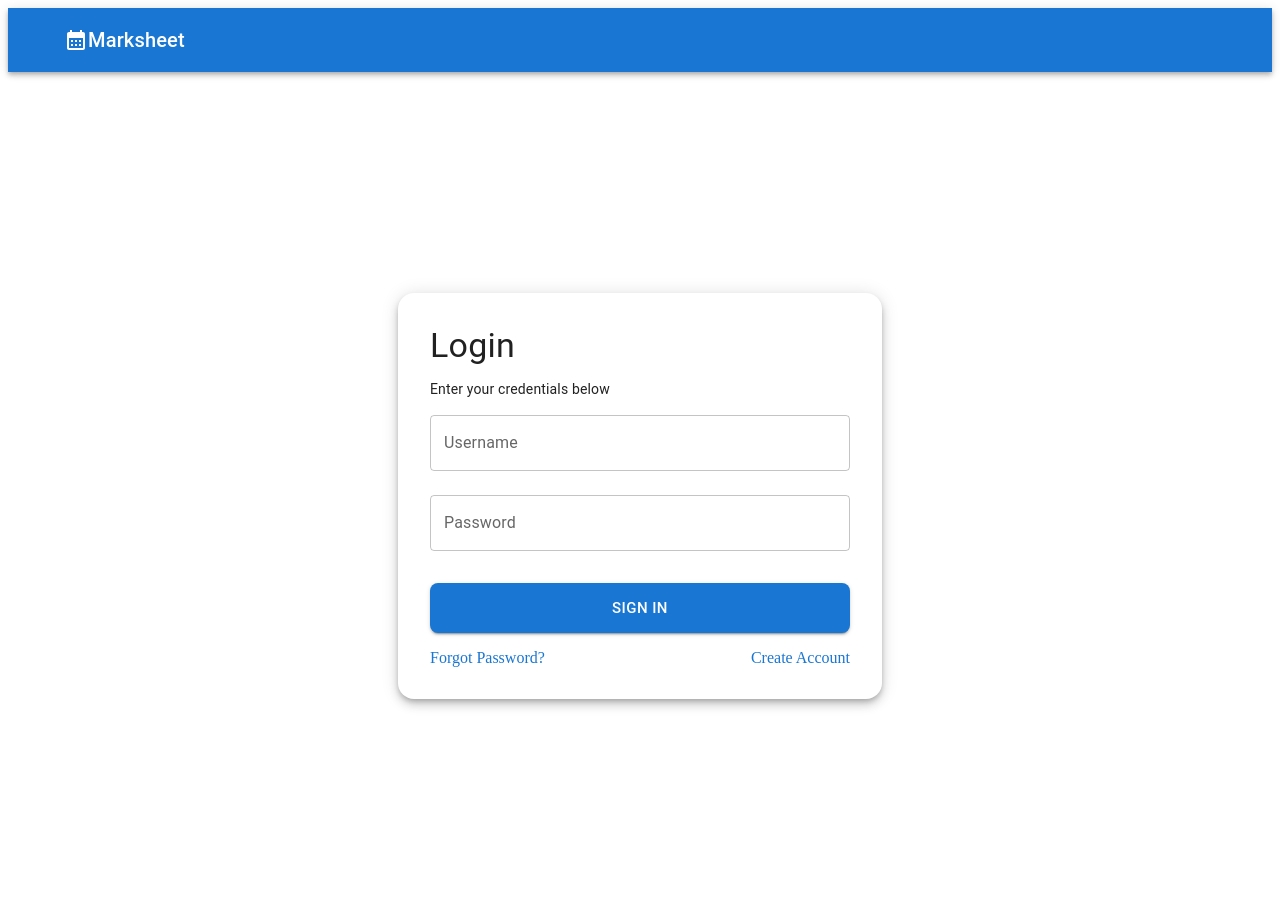
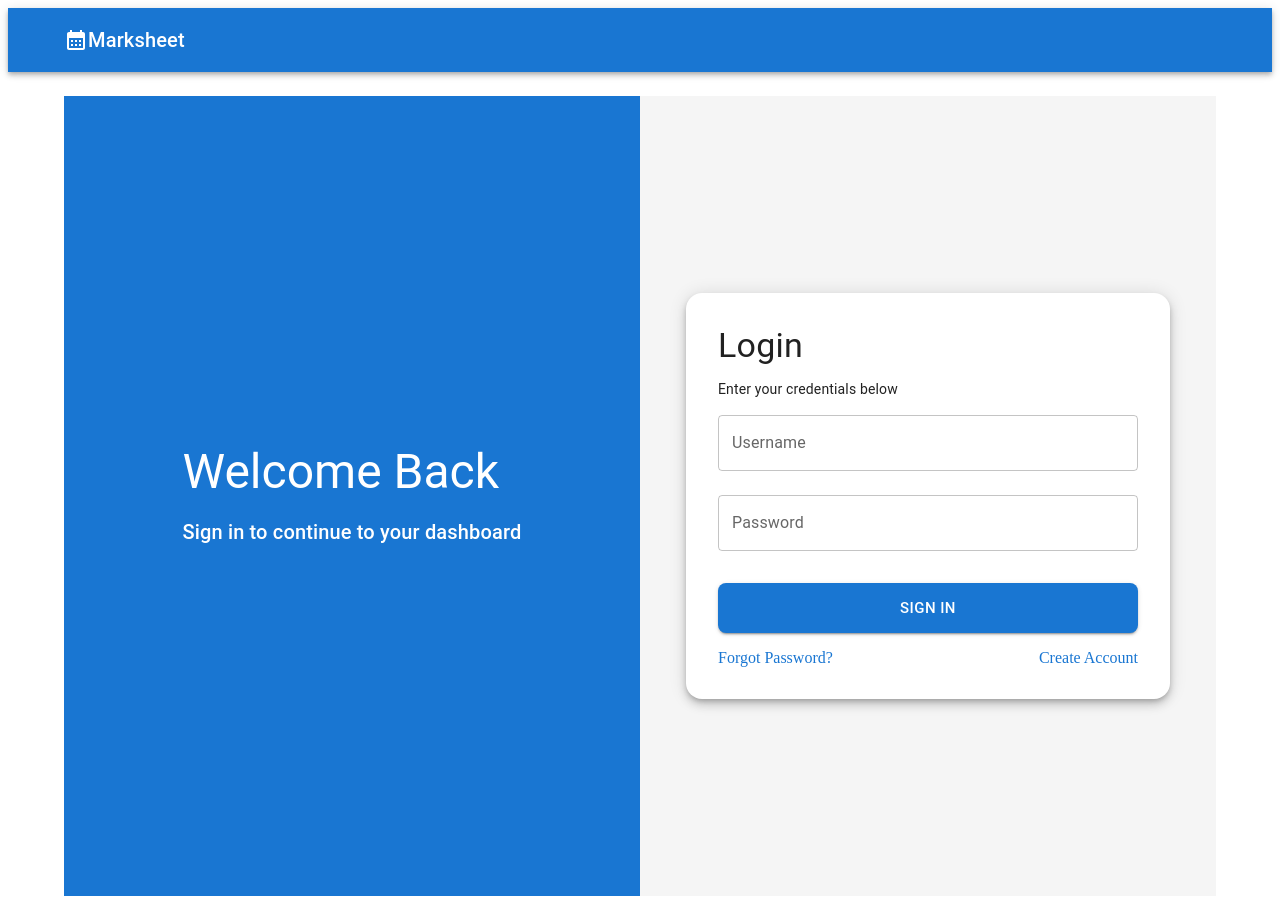
Before and after one commit to Atharvnadkarni/middlesboro-hat, a React app in the folder frontend/: page /login in a window 1280 px wide. Built offline with nearby package versions, Linux system fonts and the light colour scheme; the HTML template or start-up script is replaced by a standard one.

Commit message:
xif lgoin

```diff
--- a/frontend/src/pages/login.js
+++ b/frontend/src/pages/login.js
@@ -6,26 +6,60 @@ import {
   TextField,
   Typography,
   Link,
+  Alert,
 } from "@mui/material";
 import { useState } from "react";
+import { useRequest } from "../hooks/useRequest";
 
 export default function LoginPage() {
+  const { request, isLoading, error } = useRequest();
+
   const [formData, setFormData] = useState({
     username: "",
     password: "",
   });
+
+  const [formErrors, setFormErrors] = useState({});
 
   const handleChange = (e) => {
     setFormData((ofd) => ({
       ...ofd,
       [e.target.name]: e.target.value,
     }));
+
+    setFormErrors((ofe) => ({
+      ...ofe,
+      [e.target.name]: "",
+    }));
   };
 
-  const handleSubmit = (e) => {
+  const handleSubmit = async (e) => {
     e.preventDefault();
 
-    console.log(formData);
+    setFormErrors({});
+
+    try {
+      const res = await request("post", "/api/login/", {
+        username: formData.username,
+        password: formData.password,
+      });
+
+      console.log("Logged in:", res.data);
+
+      // redirect here
+      // navigate("/dashboard");
+
+    } catch (err) {
+      console.log(err);
+
+      if (err.response?.data) {
+        setFormErrors(err.response.data);
+      } else {
+        setFormErrors({
+          masterError: "Something went wrong.",
+        });
+      }
+    }
   };
 
   return (
@@ -33,14 +67,35 @@ export default function LoginPage() {
       container
       sx={{
         minHeight: "100vh",
+        bgcolor: "#f5f5f5",
       }}
     >
       {/* Left Side */}
+      <Grid
+        size={{ xs: 0, md: 6 }}
+        sx={{
+          display: { xs: "none", md: "flex" },
+          alignItems: "center",
+          justifyContent: "center",
+          bgcolor: "primary.main",
+          color: "white",
+          p: 4,
+        }}
+      >
+        <Box textAlign="center">
+          <Typography variant="h3" fontWeight="bold" gutterBottom>
+            Welcome Back
+          </Typography>
 
+          <Typography variant="h6">
+            Sign in to continue to your dashboard
+          </Typography>
+        </Box>
+      </Grid>
 
       {/* Right Side */}
       <Grid
-        size={{ xs: 12, md: 12 }}
+        size={{ xs: 12, md: 6 }}
         sx={{
           display: "flex",
           alignItems: "center",
@@ -75,6 +130,12 @@ export default function LoginPage() {
             Enter your credentials below
           </Typography>
 
+          {formErrors.masterError && (
+            <Alert severity="error" sx={{ mb: 2 }}>
+              {formErrors.masterError}
+            </Alert>
+          )}
+
           <Box component="form" onSubmit={handleSubmit}>
             <TextField
               fullWidth
@@ -83,6 +144,8 @@ export default function LoginPage() {
               margin="normal"
               value={formData.username}
               onChange={handleChange}
+              error={!!formErrors.username}
+              helperText={formErrors.username}
             />
 
             <TextField
@@ -93,6 +156,8 @@ export default function LoginPage() {
               margin="normal"
               value={formData.password}
               onChange={handleChange}
+              error={!!formErrors.password}
+              helperText={formErrors.password}
             />
 
             <Button
@@ -100,13 +165,14 @@ export default function LoginPage() {
               variant="contained"
               type="submit"
               size="large"
+              disabled={isLoading}
               sx={{
                 mt: 3,
                 py: 1.5,
                 borderRadius: 2,
               }}
             >
-              Sign In
+              {isLoading ? "Signing In..." : "Sign In"}
             </Button>
 
             <Box
```
